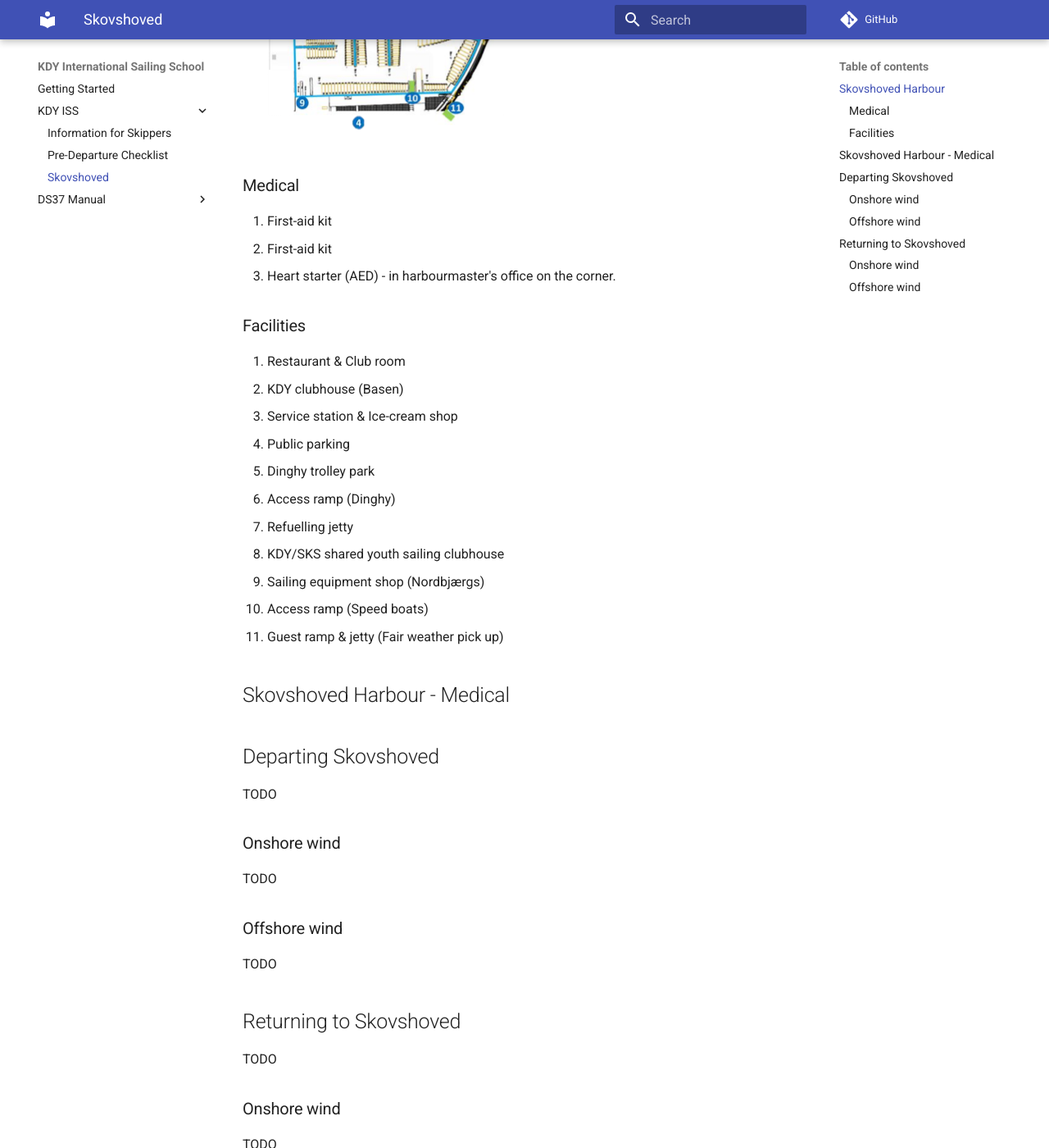
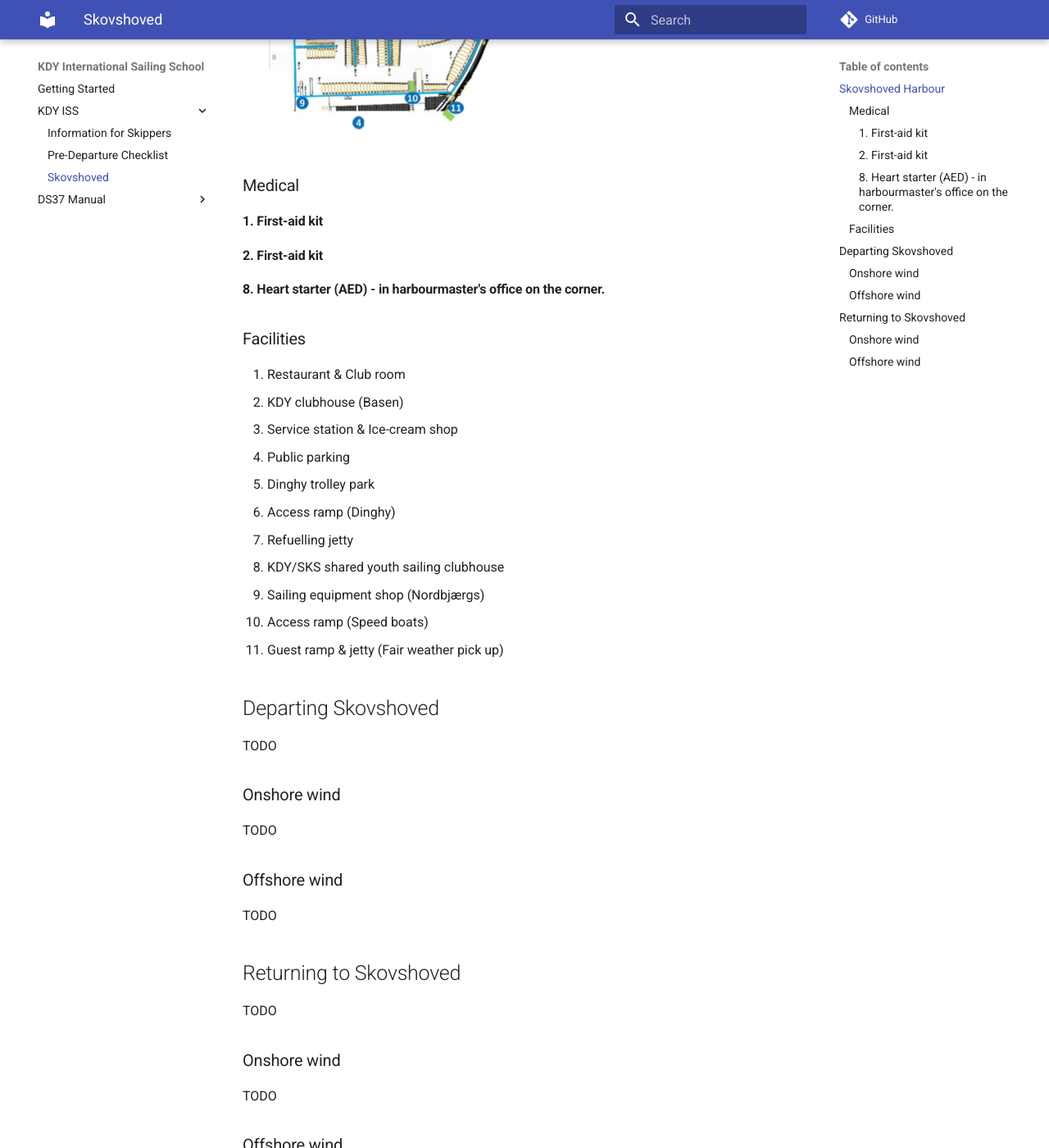
Before and after one commit to x123/kdy-iss, an MkDocs documentation site: the page built from docs/skovshoved.md, in a window 1280 px wide and 1400 px high, scrolled down 527 px. Shown: the whole window at 82% size. Built offline with MkDocs 1.6.1 and Material for MkDocs 9.7.7, drawn with Linux system fonts in a browser that asks for light colours; comment, search, counter and statistics services are not loaded.

Commit message:
fix medical item numbers

```diff
--- a/docs/skovshoved.md
+++ b/docs/skovshoved.md
@@ -2,9 +2,9 @@
 ![Skovshoved Havn Facilities](img/skovshoved_facilities.png)
 
 ## Medical
-1. First-aid kit
-2. First-aid kit
-8. Heart starter (AED) - in harbourmaster's office on the corner.
+### 1. First-aid kit
+### 2. First-aid kit
+### 8. Heart starter (AED) - in harbourmaster's office on the corner.
 
 ## Facilities
 1. Restaurant & Club room
@@ -18,8 +18,6 @@
 9. Sailing equipment shop (Nordbjærgs)
 10. Access ramp (Speed boats)
 11. Guest ramp & jetty (Fair weather pick up)
-
-# Skovshoved Harbour - Medical
 
 # Departing Skovshoved
 TODO
```
